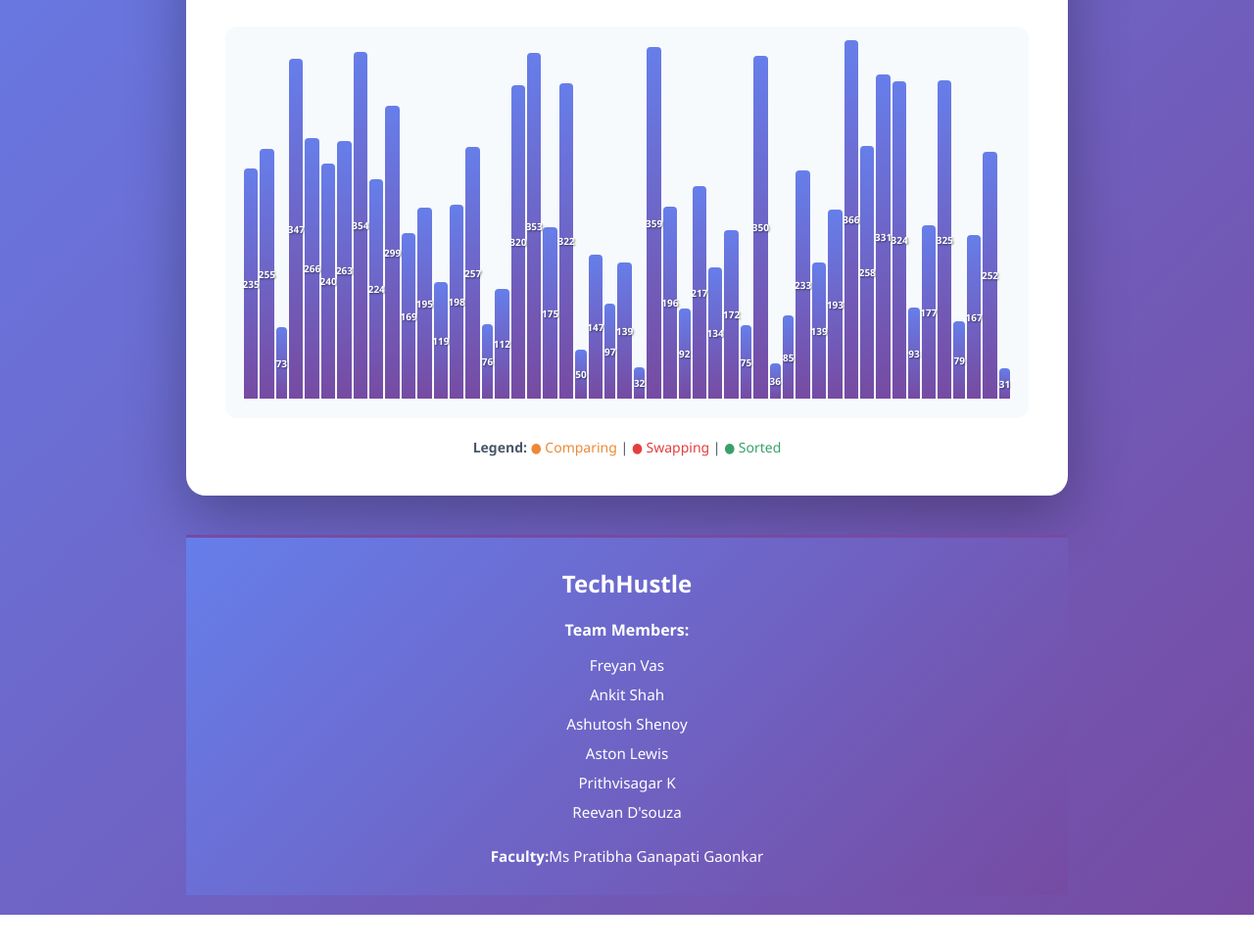
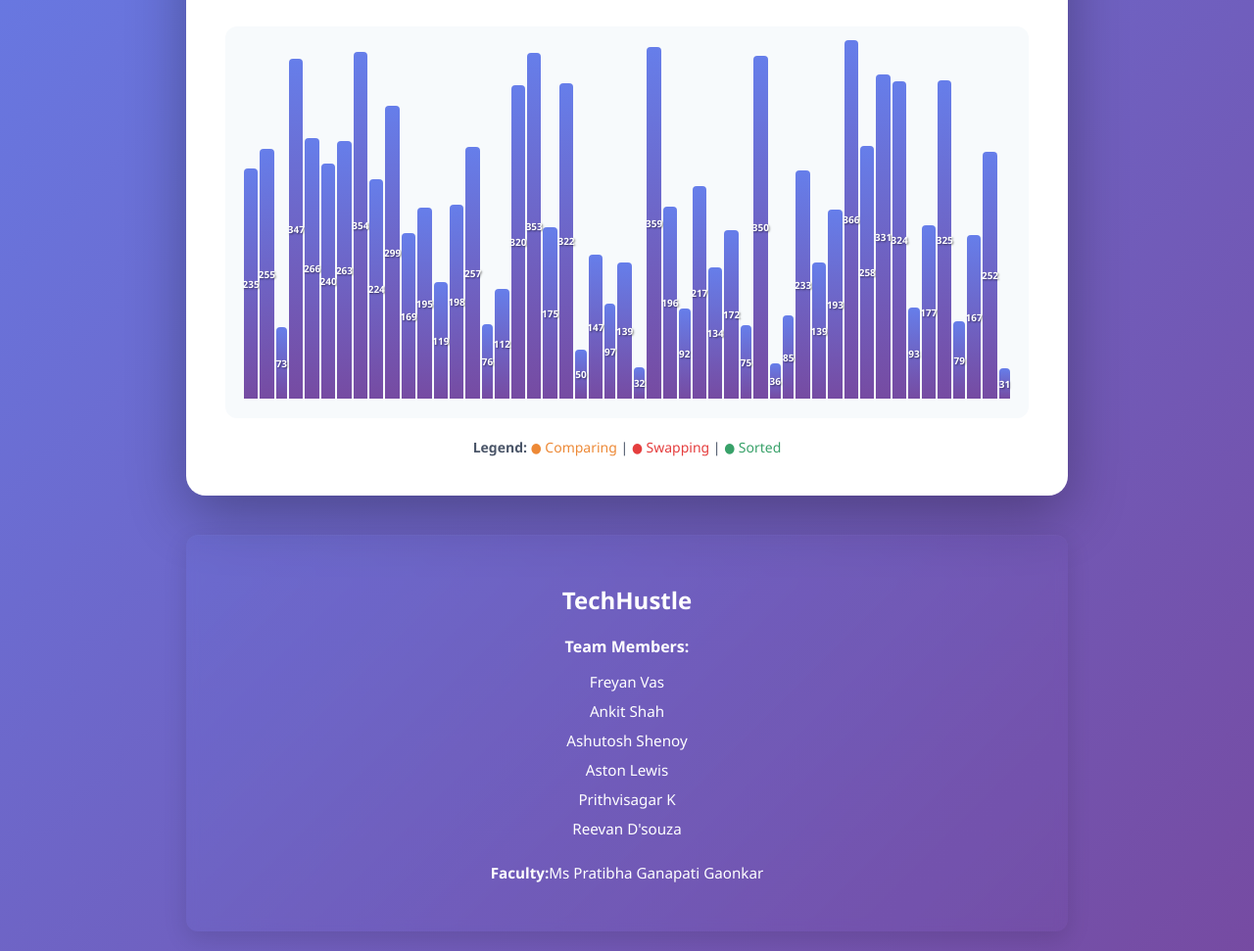
Before and after one commit to ashtosh-dev/Sorting-Algorithm-Visualizer, a plain HTML site: page index.html in a window 1280 px wide. Shown: the part 339-1310 px from the top of the page at 98% size. Before the commit the page ends 1273 px from the top, so only its background shows below. Drawn offline with Linux system fonts and the light colour scheme.

Commit message:
Updated README.md

```diff
--- a/style.css
+++ b/style.css
@@ -169,21 +169,27 @@
         }
 
         .footer {
-            background: linear-gradient(135deg, #667eea 0%, #764ba2 100%);
+            /* Softer, semi-transparent gradient so footer blends with page */
+            background: linear-gradient(135deg, rgba(102,126,234,0.12) 0%, rgba(118,75,162,0.12) 100%);
             color: white;
             text-align: center;
-            padding: 30px 20px;
+            padding: 40px 20px;
             margin-top: 40px;
-            border-top: 3px solid #764ba2;
+            border-top: none;
             width: 100%;
             max-width: 900px;
             margin-left: auto;
             margin-right: auto;
+            border-radius: 12px;
+            box-shadow: 0 8px 24px rgba(0,0,0,0.12), inset 0 1px 0 rgba(255,255,255,0.02);
+            backdrop-filter: blur(6px);
         }
 
         .footer-content {
             max-width: 900px;
             margin: 0 auto;
+            padding: 10px 20px;
+            background: transparent;
         }
 
         .team-name {
```
Also changed, not shown: 1 other file.
